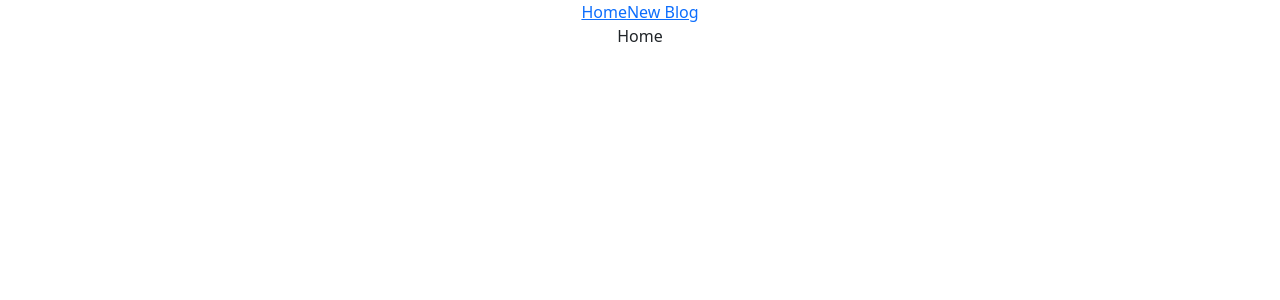
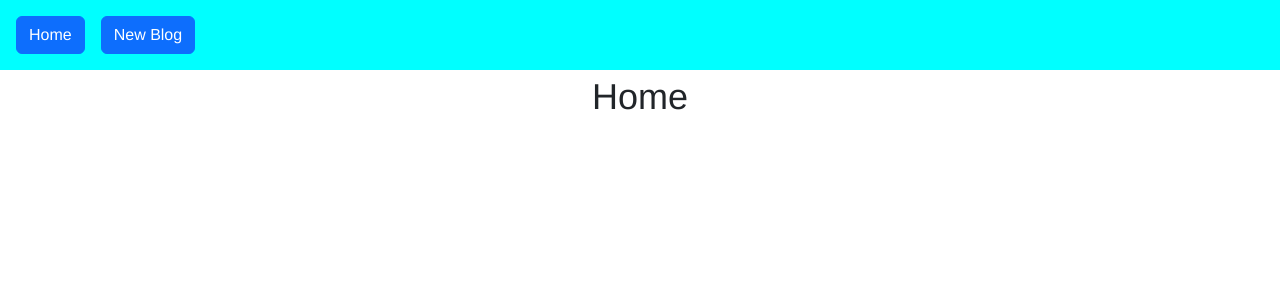
Before and after one commit to lukassilveira/react-study, a React (Create React App) app: page / in a window 1280 px wide. Shown: the top 300 px of the page. Built offline with nearby package versions, Linux system fonts and the light colour scheme.

Commit message:
reorganizing files and adding styles

```diff
--- a/src/App.js
+++ b/src/App.js
@@ -1,6 +1,6 @@
 import "./App.css";
-import HomeComponent from "./components/Home";
-import NavBarComponent from "./components/NavBar";
+import HomeComponent from "./components/Home/Home";
+import NavBarComponent from "./components/NavBar/NavBar";
 
 function App() {
 	return (
--- /dev/null
+++ b/src/components/Home/Home.css
@@ -0,0 +1,3 @@
+.home-title{
+    font-size: 36px;
+}
--- a/src/components/Home.js
+++ b/src/components/Home/Home.js
@@ -1,7 +1,9 @@
+import "./Home.css"
+
 const HomeComponent = () => {
     return (
         <div className="home">
-            <p>
+            <p className="home-title">
                 Home
             </p>
         </div>
--- a/src/components/NavBar.js
+++ /dev/null
@@ -1,10 +0,0 @@
-const NavBarComponent = () => {
-    return (
-        <nav>
-            <a href="/">Home</a>
-            <a href="/create">New Blog</a>
-        </nav>
-    );
-}
-
-export default NavBarComponent;
--- /dev/null
+++ b/src/components/NavBar/NavBar.css
@@ -0,0 +1,8 @@
+.nav-content {
+    padding: 1em;
+    background-color: aqua;
+}
+
+.nav-content > a {
+    margin-right: 1em;
+}
--- /dev/null
+++ b/src/components/NavBar/NavBar.js
@@ -0,0 +1,12 @@
+import "./NavBar.css";
+
+const NavBarComponent = () => {
+	return (
+		<nav className="nav-content d-flex">
+			<a href="/" className="btn btn-primary">Home</a>
+			<a href="/create" className="btn btn-primary">New Blog</a>
+		</nav>
+	);
+};
+
+export default NavBarComponent;
--- a/src/index.css
+++ b/src/index.css
@@ -1,13 +1,10 @@
 body {
-  margin: 0;
-  font-family: -apple-system, BlinkMacSystemFont, 'Segoe UI', 'Roboto', 'Oxygen',
-    'Ubuntu', 'Cantarell', 'Fira Sans', 'Droid Sans', 'Helvetica Neue',
-    sans-serif;
-  -webkit-font-smoothing: antialiased;
-  -moz-osx-font-smoothing: grayscale;
+	margin: 0;
+	font-family: "Franklin Gothic Medium", "Arial Narrow", Arial, sans-serif !important;
+	-webkit-font-smoothing: antialiased;
+	-moz-osx-font-smoothing: grayscale;
 }
 
-code {
-  font-family: source-code-pro, Menlo, Monaco, Consolas, 'Courier New',
-    monospace;
+p {
+	margin: 0 !important;
 }
```
